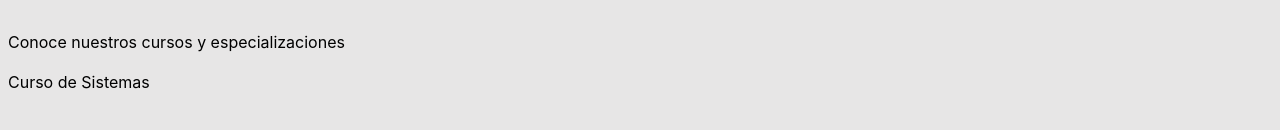
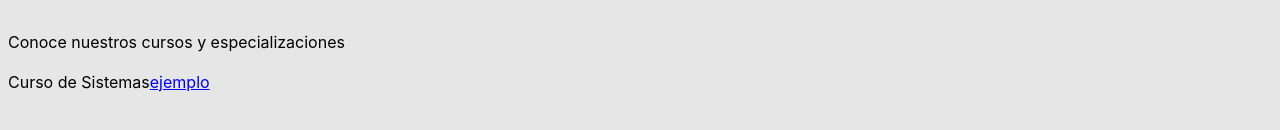
Before and after one commit to DeibyNino/ungo, a React (Vite) app: page /cursos-page in a window 1280 px wide. Shown: the part 500-630 px from the top of the page. Built offline with nearby package versions, Linux system fonts and the light colour scheme.

Commit message:
sm lo acabo de hacer

```diff
--- a/src/components/Cursos/Sistemas.jsx
+++ b/src/components/Cursos/Sistemas.jsx
@@ -2,7 +2,8 @@ import React from 'react'
 
 const Sistemas = () => {
   return (
-    <div>Curso de Sistemas</div>
+    <div>Curso de Sistemas
+        <a href="https://cree.uniagustiniana.edu.co/ingenieria-en-telecomunicaciones-tagaste/">ejemplo</a>    </div>
   )
 }
 
```
